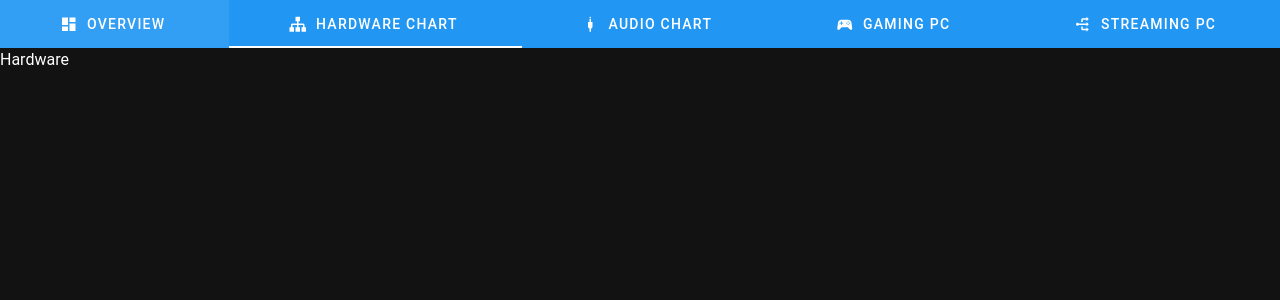
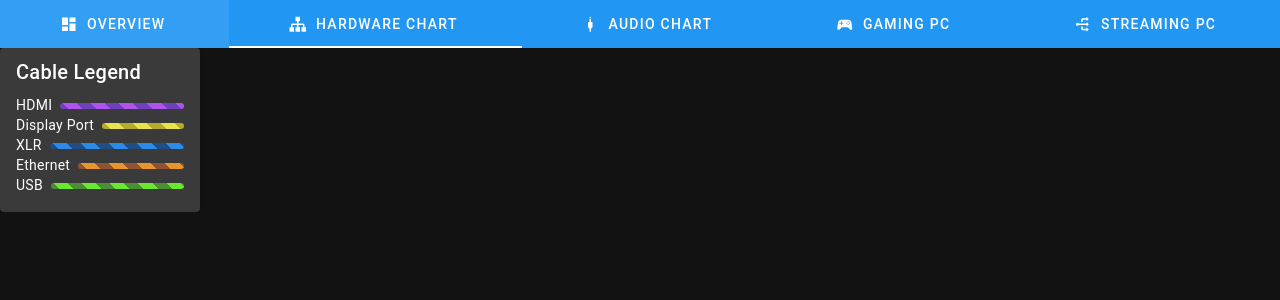
Before and after one commit to Anne-Munition/gp.annemunition.tv, a Vue app in the folder equipment/_build/: page / in a window 1280 px wide. Both pictures are taken after a click on the tab "HARDWARE CHART". Shown: the top 300 px of the page. Built offline with nearby package versions, Linux system fonts and the light colour scheme.

Commit message:
cable legend

```diff
--- a/equipment/_build/package.json
+++ b/equipment/_build/package.json
@@ -41,5 +41,6 @@
     "vite": "^5.1.3",
     "vite-plugin-vuetify": "^2.0.1",
     "vue-tsc": "^1.8.27"
-  }
+  },
+  "packageManager": "yarn@4.1.0"
 }
--- /dev/null
+++ b/equipment/_build/src/components/HardwareLegend.vue
@@ -0,0 +1,22 @@
+<template>
+  <v-card class="card elevation-2">
+    <v-card-title> Cable Legend </v-card-title>
+    <v-card-text>
+      <div v-for="cable in cables" :key="cable.name" class="container">
+        <LegendItem :cable="cable" />
+      </div>
+    </v-card-text>
+  </v-card>
+</template>
+
+<script setup lang="ts">
+import LegendItem from '@/components/LegendItem.vue';
+import cables from '@/equipment/cables';
+</script>
+
+<style scoped>
+.card {
+  max-width: 200px;
+  background: #3a3a3a;
+}
+</style>
--- a/equipment/_build/src/components/HardwareTab.vue
+++ b/equipment/_build/src/components/HardwareTab.vue
@@ -1,5 +1,9 @@
-<template>Hardware</template>
+<template>
+  <HardwareLegend />
+</template>
 
-<script setup lang="ts"></script>
+<script setup lang="ts">
+import HardwareLegend from '@/components/HardwareLegend.vue';
+</script>
 
 <style scoped></style>
--- /dev/null
+++ b/equipment/_build/src/components/LegendItem.vue
@@ -0,0 +1,55 @@
+<template>
+  <div class="item">
+    <div class="name">
+      {{ cable.name }}
+    </div>
+    <div class="line" :style="style"></div>
+  </div>
+</template>
+
+<script setup lang="ts">
+import { computed } from 'vue';
+
+const props = defineProps<{
+  cable: Cable;
+}>();
+
+const style = computed(() => {
+  const c1 = props.cable.color1;
+  const c2 = props.cable.color2;
+  return `
+  background-image: repeating-linear-gradient(
+    45deg,
+    ${c1},
+    ${c1} 10px,
+    ${c2} 10px,
+    ${c2} 20px
+  );
+  `;
+});
+</script>
+
+<style scoped>
+.item {
+  display: flex;
+  align-items: center;
+}
+.name {
+  white-space: nowrap;
+}
+.line {
+  height: 6px;
+  width: 100%;
+  border-radius: 5px;
+  margin-left: 8px;
+  background-size: 200% 200%;
+}
+.line:hover {
+  animation: barberpole 1s infinite linear;
+}
+@keyframes barberpole {
+  100% {
+    background-position: -30px;
+  }
+}
+</style>
--- /dev/null
+++ b/equipment/_build/src/equipment/cables.ts
@@ -0,0 +1,9 @@
+const cables: Cable[] = [
+  { name: 'HDMI', color1: '#6f41bc', color2: '#b052ef' },
+  { name: 'Display Port', color1: '#b7a92d', color2: '#e6e24c' },
+  { name: 'XLR', color1: '#214e87', color2: '#2c8ae8' },
+  { name: 'Ethernet', color1: '#8e5435', color2: '#e8962b' },
+  { name: 'USB', color1: '#4b8e35', color2: '#6ae82b' },
+];
+
+export default cables;
--- a/equipment/_build/src/types/index.d.ts
+++ b/equipment/_build/src/types/index.d.ts
@@ -19,3 +19,9 @@ interface PC {
   psu: Item;
   other: Item[];
 }
+
+interface Cable {
+  name: string;
+  color1: string;
+  color2: string;
+}
```
Also changed, not shown: equipment/_build/.yarnrc.yml, 1 other file (tests, documents, lock files or other folders).
